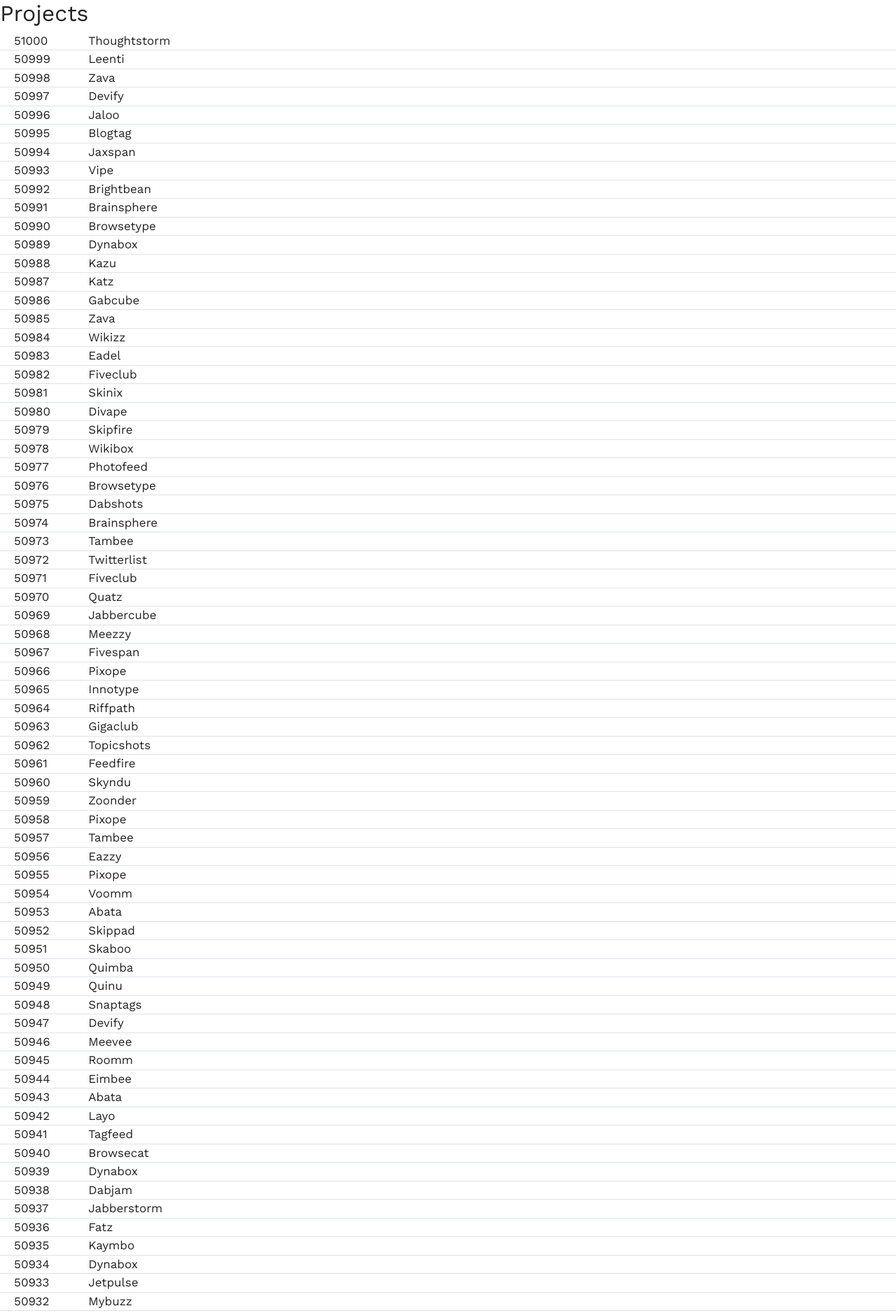
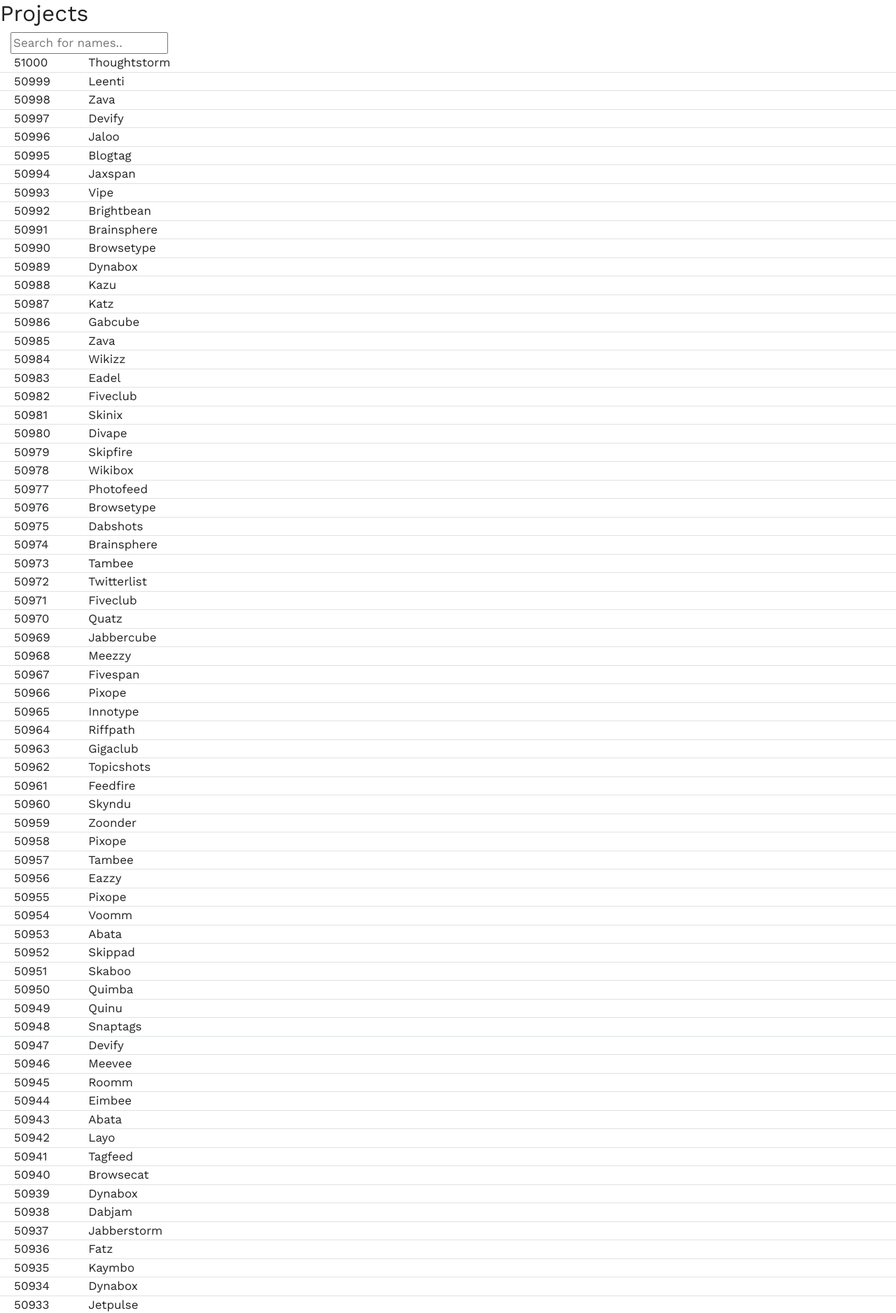
Before and after one commit to ushills/costreport, a Flask app: page /projects in a window 1280 px wide. Shown: the part 26-1903 px from the top of the page at 70% size. Run offline with Flask 2, Linux system fonts and the light colour scheme; data comes from the database, SQL or seed files in the repository; some libraries are stand-ins or nearby versions.

Commit message:
Added filter to projects page

```diff
--- a/costreport/templates/projects/projects.html
+++ b/costreport/templates/projects/projects.html
@@ -4,12 +4,37 @@
 <h2>Projects</h2>
 
 <div class="container-fluid projects">
-    {% for p in projects %}
-    <div class="row border-bottom">
-        <a href={{ url_for('project_dashboard.dashboard', project=p.project_code)}}
-            class="col-1">{{ p.project_code }}</a>
-        <a href={{ url_for('project_dashboard.dashboard', project=p.project_code)}}
-            class="col-5">{{ p.project_name.title() }}</a>
+    <input type="text" id="projectSearch" onkeyup="filterProjects()" placeholder="Search for names.."
+        title="Type in a name">
+    <div id="projectList">
+        {% for p in projects %}
+        <div class="individualProject">
+            <div class="row border-bottom">
+                <a href={{ url_for('project_dashboard.dashboard', project=p.project_code)}}
+                    class="col-1 project">{{ p.project_code }}</a>
+                <a href={{ url_for('project_dashboard.dashboard', project=p.project_code)}}
+                    class="col-5">{{ p.project_name.title() }}</a>
+            </div>
+        </div>{% endfor %}
     </div>
-    {% endfor %}
-</div> {% endblock %}
+</div>
+
+<script>
+    function filterProjects() {
+        var input, filter, projectList, individualProject, a, i, txtValue;
+        input = document.getElementById("projectSearch");
+        filter = input.value.toUpperCase();
+        projectList = document.getElementById("projectList");
+        individualProject = projectList.getElementsByClassName("individualProject");
+        for (i = 0; i < individualProject.length; i++) {
+            a = individualProject[i].getElementsByClassName("row")[0];
+            txtValue = a.textContent || a.innerText;
+            if (txtValue.toUpperCase().indexOf(filter) > -1) {
+                individualProject[i].style.display = "";
+            } else {
+                individualProject[i].style.display = "none";
+            }
+        }
+    }
+</script>
+{% endblock %}
```
